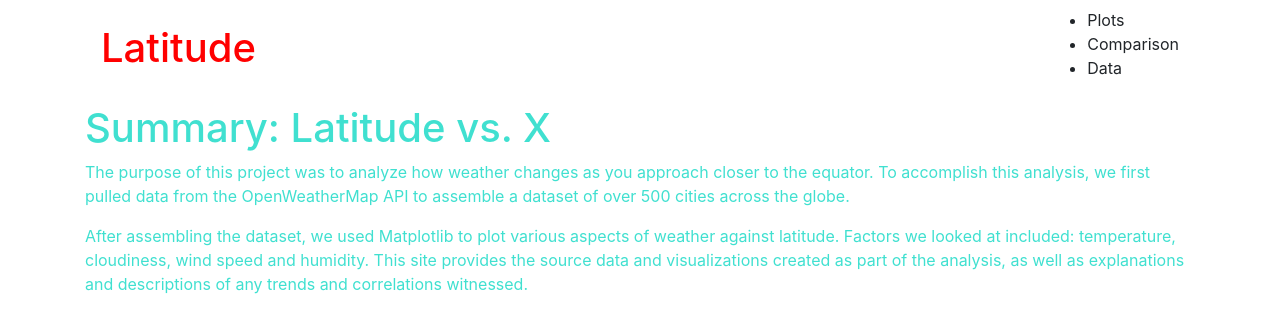
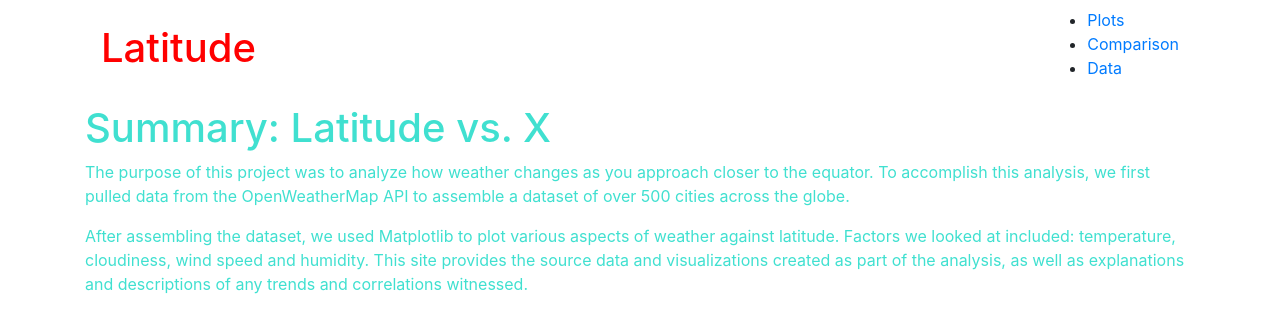
Before and after one commit to Bcliffwm/Web-Design-Challenge, a plain HTML site: page index.html in a window 1280 px wide. Drawn offline with nearby package versions, Linux system fonts and the light colour scheme.

Commit message:
Changed navbar objects into links

```diff
--- a/index.html
+++ b/index.html
@@ -1,6 +1,7 @@
 <!DOCTYPE html>
 <html lang="en-us">
   <head>
+      <title>Web-Design-Challenge</title>
     <!-- Required meta tags -->
     <meta charset="utf-8">
     <meta name="viewport" content="width=device-width, initial-scale=1, shrink-to-fit=no">
@@ -17,9 +18,15 @@
         <nav class="navbar">
             <h1>Latitude</h1>
             <ul>
-                <li>Plots</li>
-                <li>Comparison</li>
-                <li>Data</li>
+                <li>
+                    <a href=#>Plots</a>
+                </li>
+                <li>
+                    <a href="#">Comparison</a>
+                </li>
+                <li>
+                    <a href=#>Data</a>
+                </li>
             </ul>
         </nav>
     <header class="header">
```
